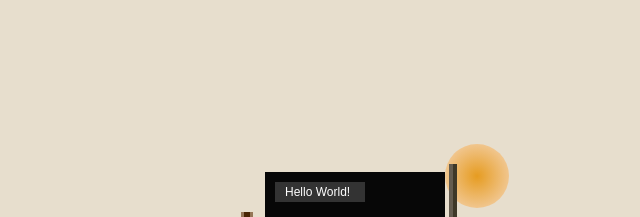
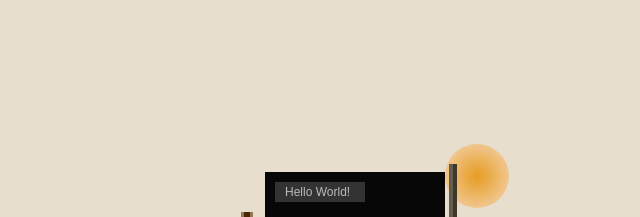
Before and after one commit to Younger-Peng/resume, a website: page step2/index.html in a window 1280 px wide. Shown: the top 217 px of the page, 559-1199 px from the left. Drawn offline with Linux system fonts and the light colour scheme.

Commit message:
预览链接

```diff
--- a/step2/css/main.css
+++ b/step2/css/main.css
@@ -1,5 +1,5 @@
 ::-webkit-input-placeholder {
-  color: #fff;
+  color: #bbb;
 }
 
 @keyframes scale {
```
Also changed, not shown: README.md.
